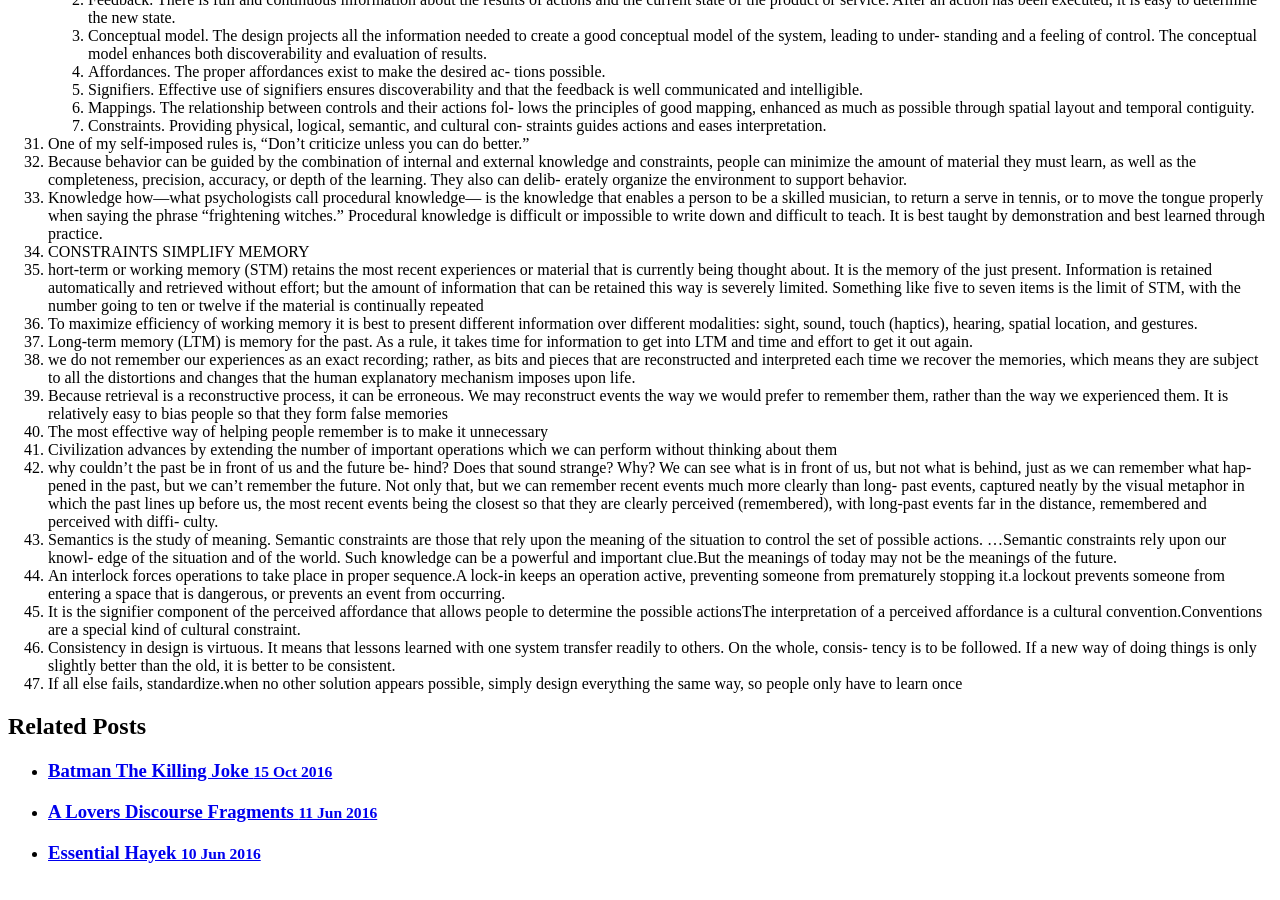
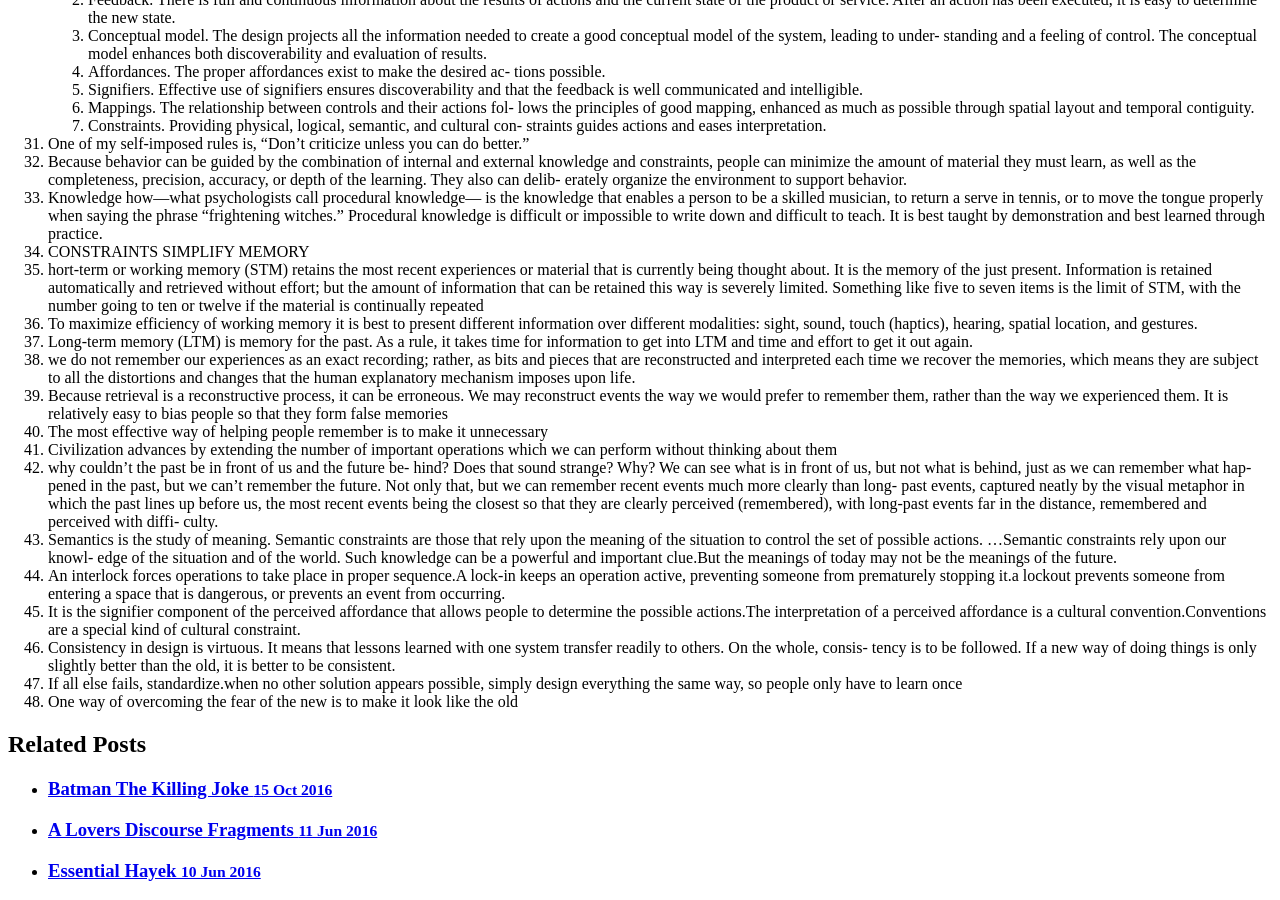
Before and after one commit to air33/air33.github.io, a Jekyll site: the page built from _posts/2016-06-18-The-Design-of-Everyday-Things.md, in a window 1280 px wide and 900 px high, scrolled down 1755 px. Built offline with Jekyll 4.4.1, drawn with Linux system fonts in a browser that asks for light colours.

Commit message:
design notes

```diff
--- a/_posts/2016-06-18-The-Design-of-Everyday-Things.md
+++ b/_posts/2016-06-18-The-Design-of-Everyday-Things.md
@@ -202,9 +202,10 @@ edge of the situation and of the world. Such knowledge can be a
 powerful and important clue.But the meanings of today may not be the
 meanings of the future.
 44. An interlock forces operations to take place in proper sequence.A lock-in keeps an operation active, preventing someone from prematurely stopping it.a lockout prevents someone from entering a space that is dangerous, or prevents an event from occurring.
-45.  It is the signifier component of the perceived affordance that allows people to determine the possible actionsThe interpretation of a perceived affordance is a cultural convention.Conventions are a special kind of cultural constraint.
+45.  It is the signifier component of the perceived affordance that allows people to determine the possible actions.The interpretation of a perceived affordance is a cultural convention.Conventions are a special kind of cultural constraint.
 46. Consistency in design is virtuous. It means that lessons learned
 with one system transfer readily to others. On the whole, consis-
 tency is to be followed. If a new way of doing things is only slightly
 better than the old, it is better to be consistent.
 47. If all else fails, standardize.when no other solution appears possible, simply design everything the same way, so people only have to learn once
+48. One way of overcoming the fear of the new is to make it look like the old
```
